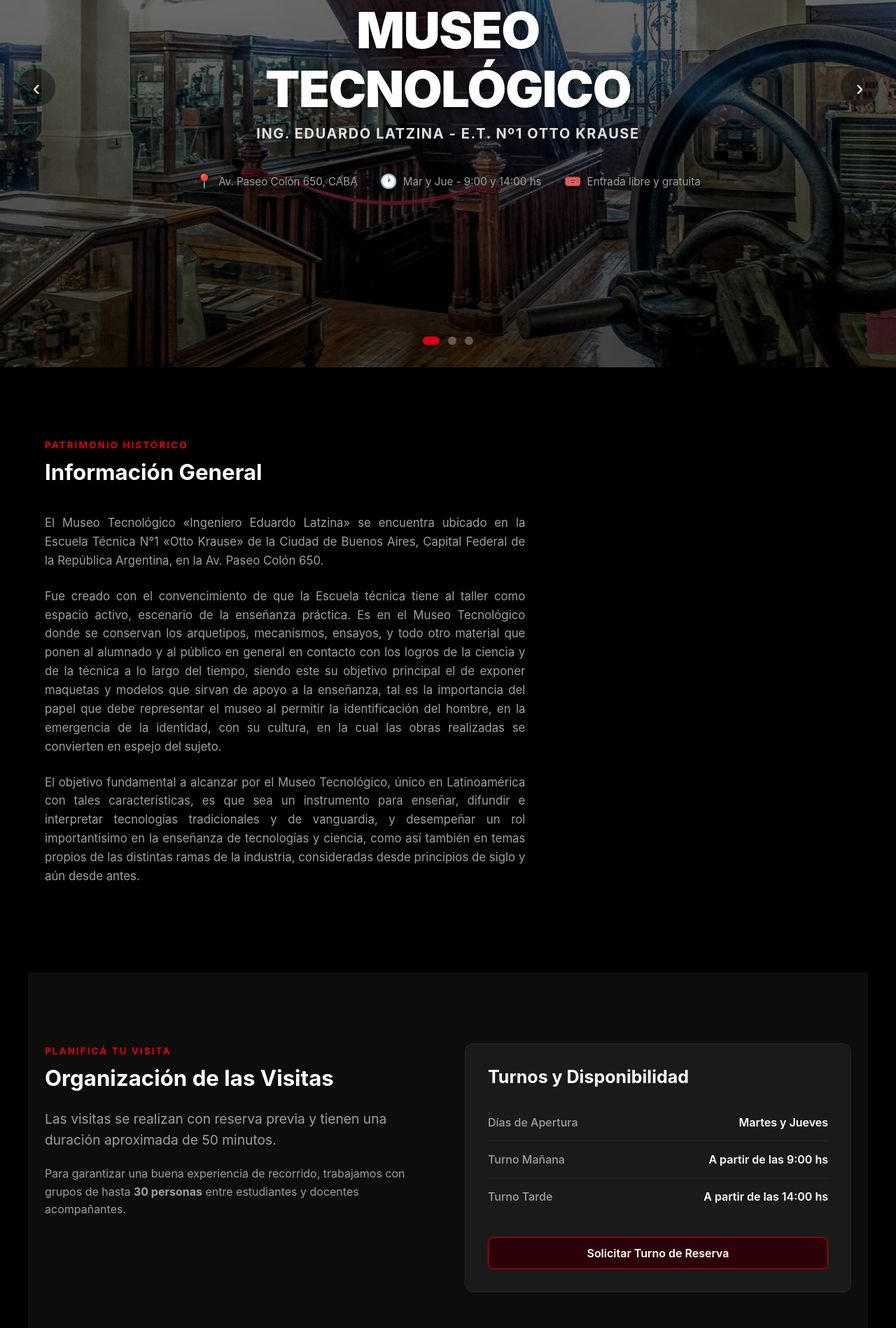
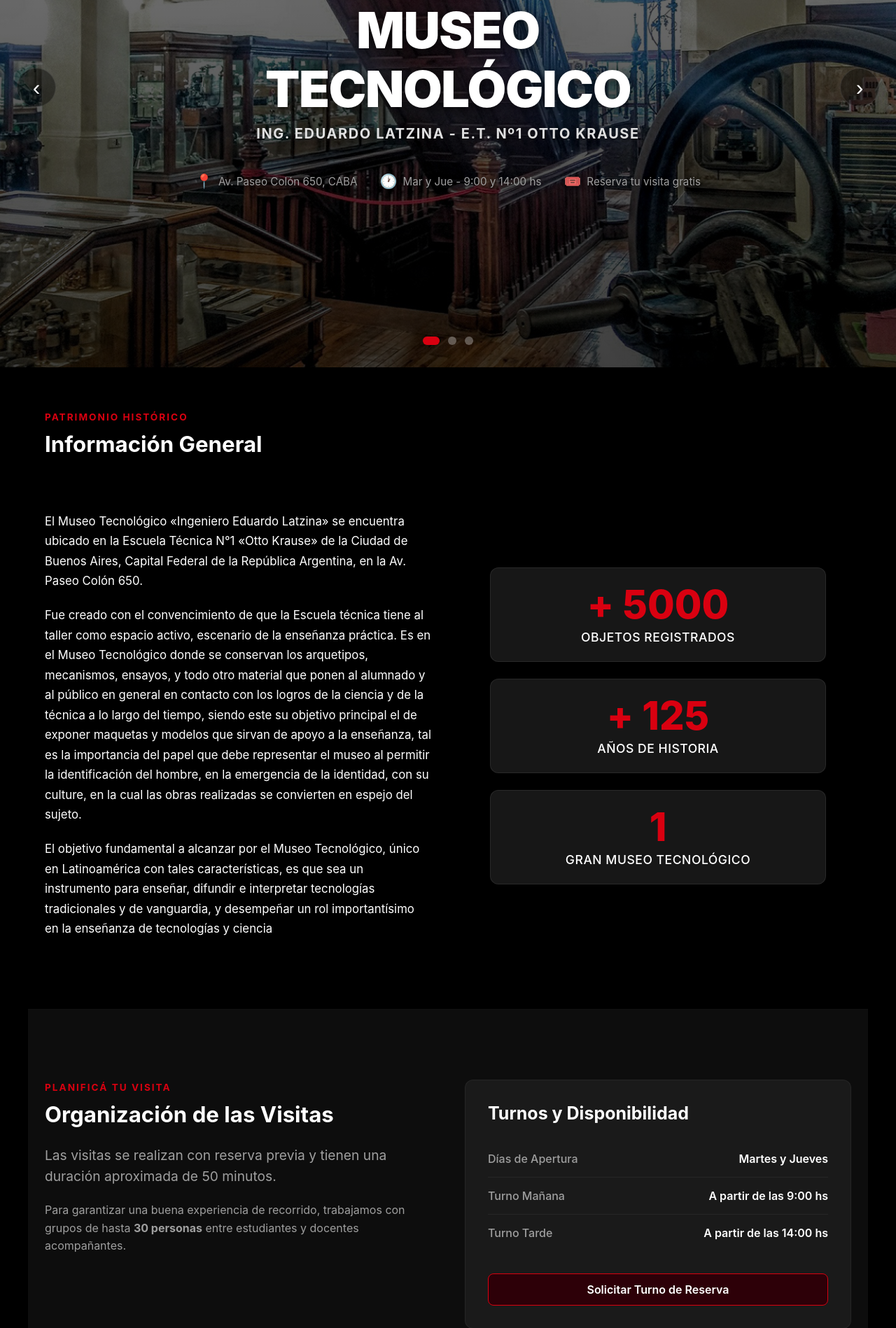
Before and after one commit to ian-nn/Museo-Otto-Krause, a PHP site: page / in a window 1280 px wide. Shown: the part 275-2173 px from the top of the page at 70% size. Run offline with PHP 8.4, Linux system fonts and the light colour scheme.

Commit message:
Inicio parte 2, rehacer navbar, arreglar bug de visualizacion en la seccion de información, agregar mas imagenes al carrusel

```diff
--- a/Museo OttoKrause/museo_web/css/styles.css
+++ b/Museo OttoKrause/museo_web/css/styles.css
@@ -695,6 +695,13 @@ html {
 /* a. SECCIÓN INFORMACIÓN GENERAL */
 .info-section {
   background: var(--surface-primary);
+  min-height: 100vh;          /* 🚀 Forzar a que mida el 100% de la altura de la pantalla */
+    width: 100%;                /* Ocupar todo el ancho disponible */
+    display: flex;
+    flex-direction: column;
+    justify-content: center;    /* Centrar verticalmente el contenido interno */
+    padding: 60px var(--layout-gutter-desktop, 24px); /* Espaciado interno cómodo */
+    box-sizing: border-box;     /* Asegurar que los paddings no rompan el tamaño */
 }
 
 .text-content-wrapper {
@@ -936,3 +943,98 @@ html {
     gap: 32px;
   }
 }
+/* ==========================================================================\
+   DISEÑO EN PARALELO (SPLIT LAYOUT) PARA LA SECCIÓN INFO
+   ========================================================================== */
+
+/* Contenedor principal que divide la sección en dos (Izquierda y Derecha) */
+.info-split-layout {
+  display: flex;
+  flex-direction: row; /* Posiciona el texto a la izquierda y stats a la derecha */
+  align-items: center; /* Centra verticalmente ambos contenidos si difieren en altura */
+  gap: 48px;           /* Separación intermedia entre texto y estadísticas */
+  max-width: 1200px;
+  margin: 0 auto;
+  padding: 20px 0;
+}
+
+/* Columna de Texto - Ocupa la mitad de la sección */
+.info-text-col {
+  flex: 1;
+}
+
+/* Columna de Estadísticas - Ocupa la otra mitad de la sección */
+.info-stats-col {
+  flex: 1;
+  width: 100%;
+}
+
+/* --- CONTENEDOR DE TARJETAS (MANTIENE LA ORIENTACIÓN INTERNA VERTICAL) --- */
+.stats-vertical-container {
+  display: flex;
+  flex-direction: column;
+  gap: 24px;
+  width: 100%;
+  max-width: 480px; /* Evita que las tarjetas se estiren demasiado hacia los lados */
+  margin: 0 auto;
+}
+
+.stat-card {
+  background-color: rgba(26, 26, 26, 0.9); /* Gris superficial que resalta sobre el fondo */
+  border: 1px solid rgba(255, 255, 255, 0.08);
+  border-radius: 12px;
+  padding: 24px;
+  text-align: center;
+  transition: transform 0.3s ease, box-shadow 0.3s ease;
+}
+
+.stat-card:hover {
+  transform: translateY(-4px);
+  box-shadow: 0 8px 24px rgba(217, 0, 16, 0.15);
+}
+
+.stat-number-wrapper, .stat-counter-single {
+  font-size: 3.5rem;
+  font-weight: 800;
+  line-height: 1;
+  margin-bottom: 8px;
+  color: var(--color-brand-accent); /* Mantiene los números en rojo institucional */
+}
+
+.stat-label {
+  color: #ffffff; /* Letras de descripción estrictamente en blanco */
+  font-size: 1.1rem;
+  font-weight: 500;
+  letter-spacing: 0.5px;
+  margin: 0;
+  text-transform: uppercase;
+}
+
+.stat-label.red-accent {
+  color: var(--color-brand-accent); /* Último texto en rojo solicitado */
+}
+
+/* ==========================================================================\
+   RESPONSIVE DESIGN / ADAPTACIÓN MÓVIL
+   ========================================================================== */
+@media (max-width: 1024px) {
+  .info-split-layout {
+    flex-direction: column; /* En tablets y celulares vuelve a apilarse de arriba a abajo */
+    gap: 40px;
+  }
+
+  .stat-number-wrapper, .stat-counter-single {
+    font-size: 2.8rem;
+  }
+
+  .stat-label {
+    font-size: 0.95rem;
+  }
+}
+
+.info-text-col p {
+    color: var(--color-text-high, #ffffff); /* Color principal blanco */
+    font-size: 1.05rem;
+    line-height: 1.7; /* Le da una separación cómoda a los renglones para el texto largo */
+    margin-bottom: 20px; /* Espaciado entre párrafos */
+}
--- a/Museo OttoKrause/museo_web/index.html
+++ b/Museo OttoKrause/museo_web/index.html
@@ -53,7 +53,7 @@
           </div>
           <div class="info-item">
             <span class="info-icon">🎟️</span>
-            <span>Entrada libre y gratuita</span>
+            <span>Reserva tu visita gratis</span>
           </div>
         </div>
       </div>
@@ -69,14 +69,48 @@
     </section>
 
     <section id="info" class="section-container info-section">
+
   <div class="section-header-block">
     <span class="section-tag">Patrimonio Histórico</span>
     <h2>Información General</h2>
   </div>
-      <div class="text-content-wrapper">
+
+  <div class="info-split-layout">
+
+    <div class="info-text-col">
       <p>El Museo Tecnológico «Ingeniero Eduardo Latzina» se encuentra ubicado en la Escuela Técnica N°1  «Otto Krause» de la Ciudad de Buenos Aires, Capital Federal de la República Argentina, en la Av. Paseo Colón 650.</p>
-        <p>Fue creado con el convencimiento de que la Escuela técnica tiene al taller como espacio activo, escenario de la enseñanza práctica. Es en el Museo Tecnológico donde se conservan los arquetipos, mecanismos, ensayos, y todo otro material que ponen al alumnado y al público en general en contacto con los logros de la ciencia y de la técnica a lo largo del tiempo, siendo este su objetivo principal el de exponer maquetas y modelos que sirvan de apoyo a la enseñanza, tal es la importancia del papel que debe representar el museo al permitir la identificación del hombre, en la emergencia de la identidad, con su cultura, en la cual las obras realizadas se convierten en espejo del sujeto.</p>
-        <p>El objetivo fundamental a alcanzar por el Museo Tecnológico, único en Latinoamérica con tales características, es que sea un instrumento para enseñar, difundir e interpretar tecnologías tradicionales y de vanguardia, y desempeñar un rol importantísimo en la enseñanza de tecnologías y ciencia, como así también en temas propios de las distintas ramas de la industria, consideradas desde principios de siglo y aún desde antes.</p>
+      <p>Fue creado con el convencimiento de que la Escuela técnica tiene al taller como espacio activo, escenario de la enseñanza práctica. Es en el Museo Tecnológico donde se conservan los arquetipos, mecanismos, ensayos, y todo otro material que ponen al alumnado y al público en general en contacto con los logros de la ciencia y de la técnica a lo largo del tiempo, siendo este su objetivo principal el de exponer maquetas y modelos que sirvan de apoyo a la enseñanza, tal es la importancia del papel que debe representar el museo al permitir la identificación del hombre, en la emergencia de la identidad, con su culture, en la cual las obras realizadas se convierten en espejo del sujeto.</p>
+      <p>El objetivo fundamental a alcanzar por el Museo Tecnológico, único en Latinoamérica con tales características, es que sea un instrumento para enseñar, difundir e interpretar tecnologías tradicionales y de vanguardia, y desempeñar un rol importantísimo en la enseñanza de tecnologías y ciencia</p>
+    </div>
+
+    <div class="info-stats-col">
+      <div class="stats-vertical-container">
+
+        <div class="stat-card">
+          <div class="stat-number-wrapper">
+            <span class="stat-prefix">+</span>
+            <span class="stat-counter" data-target="5000">0</span>
+          </div>
+          <p class="stat-label">Objetos registrados</p>
+        </div>
+
+        <div class="stat-card">
+          <div class="stat-number-wrapper">
+            <span class="stat-prefix">+</span>
+            <span class="stat-counter" data-target="125">0</span>
+          </div>
+          <p class="stat-label">Años de historia</p>
+        </div>
+
+        <div class="stat-card">
+          <div class="stat-number-wrapper">
+            <span class="stat-counter" data-target="1">0</span>
+          </div>
+          <p class="stat-label">Gran Museo Tecnológico</p>
+        </div>
+
+      </div>
+    </div>
 </div>
 </section>
 
--- a/Museo OttoKrause/museo_web/js/controllers/home.js
+++ b/Museo OttoKrause/museo_web/js/controllers/home.js
@@ -7,7 +7,7 @@ document.addEventListener('DOMContentLoaded', () => {
   const btnNext = document.querySelector('.button-right');
   const btnPrev = document.querySelector('.button-left');
   let currentSlide = 0;
-  let slideInterval = setInterval(nextSlide, 6000); //ajustar el intervalo a el tiempo de lectura
+  let slideInterval = setInterval(nextSlide, 4000); //ajustar el intervalo a el tiempo de lectura
 
   function goToSlide(n) {
     slides[currentSlide].classList.remove('active');
@@ -56,3 +56,46 @@ document.addEventListener('DOMContentLoaded', () => {
     }
   });
 });
+
+// --- ANIMACIÓN DE CONTADORES NUMÉRICOS (STATS) ---
+  const counters = document.querySelectorAll('.stat-counter');
+  const animationDuration = 3500; // Duración total de la animación en milisegundos (2 segundos)
+
+  function startCountAnimation(counterElement) {
+    const target = +counterElement.getAttribute('data-target');
+    const startTime = performance.now();
+
+    function updateNumber(currentTime) {
+      const elapsedTime = currentTime - startTime;
+      const progress = Math.min(elapsedTime / animationDuration, 1);
+
+      // Función de aceleración/desaceleración suave (Ease-Out)
+      const easeOutProgress = 1 - Math.pow(1 - progress, 3);
+
+      const currentValue = Math.floor(easeOutProgress * target);
+      counterElement.innerText = currentValue;
+
+      if (progress < 1) {
+        requestAnimationFrame(updateNumber);
+      } else {
+        counterElement.innerText = target; // Asegura que termine exactamente en el valor objetivo
+      }
+    }
+
+    requestAnimationFrame(updateNumber);
+  }
+
+  // Intersection Observer para disparar la animación solo cuando es visible en pantalla
+  const statsObserver = new IntersectionObserver((entries, observer) => {
+    entries.forEach(entry => {
+      if (entry.isIntersecting) {
+        const counterElement = entry.target;
+        startCountAnimation(counterElement);
+        observer.unobserve(counterElement); // Deja de observar una vez ejecutado
+      }
+    });
+  }, {
+    threshold: 0.2 // Se dispara cuando el 20% del elemento entra en la pantalla
+  });
+
+  counters.forEach(counter => statsObserver.observe(counter));
```
Also changed, not shown: Museo OttoKrause/museo_web/css/panel.css (deleted). Lines whose indentation alone changed are shown as unchanged.
